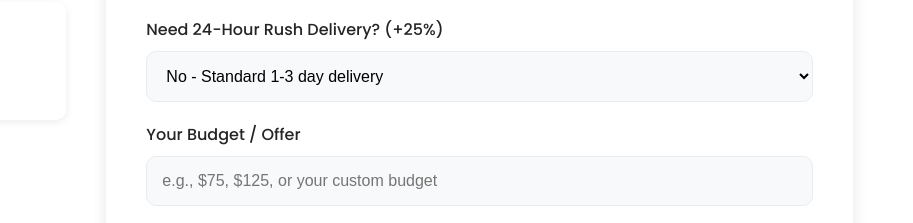
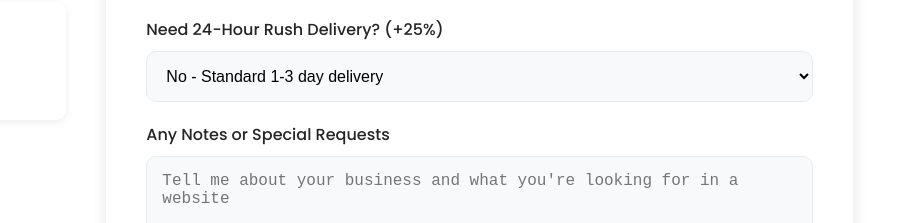
Before and after one commit to WizardQueenAnne/JackWebsites, a website: page index.html in a window 1280 px wide. Shown: the part 8456-8679 px from the top of the page, 367-1280 px from the left. Drawn offline with nearby package versions, Linux system fonts and the light colour scheme.

Commit message:
Update index.html

```diff
--- a/index.html
+++ b/index.html
@@ -717,10 +717,7 @@
         </select>
     </div>
 
-    <div class="form-group">
-        <label for="budget">Your Budget / Offer</label>
-        <input type="text" id="budget" name="budget" class="form-control" placeholder="e.g., $75, $125, or your custom budget">
-    </div>
+
 
     <div class="form-group">
         <label for="message">Any Notes or Special Requests</label>
```
